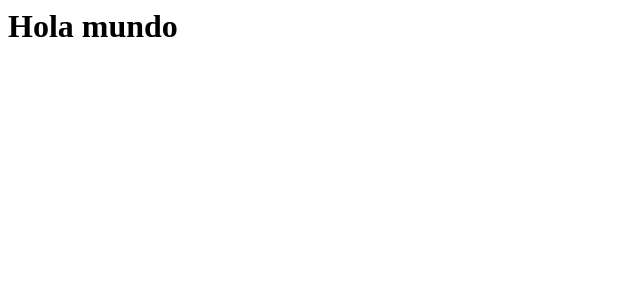
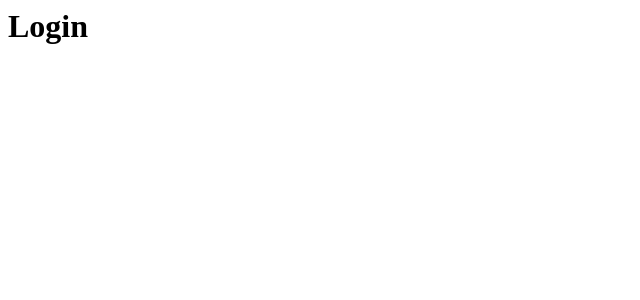
Before and after one commit to edex-13/learn-vocabulary, a React app: page /login in a window 1280 px wide. Shown: the top 300 px of the page, without its empty margins (0-640 px from the left). Built offline with nearby package versions, Linux system fonts and the light colour scheme.

Commit message:
3 basic routes of the application(home , login , register)

```diff
--- a/package.json
+++ b/package.json
@@ -7,6 +7,7 @@
     "react": "^17.0.2",
     "react-dom": "^17.0.2",
     "react-icons": "^4.3.1",
+    "react-router-dom": "^6.2.1",
     "styled-components": "^5.3.3"
   },
   "devDependencies": {
--- a/src/App.jsx
+++ b/src/App.jsx
@@ -1,5 +1,18 @@
 import React from 'react'
+import { BrowserRouter, Routes, Route } from 'react-router-dom'
+
+import { Home } from './pages/Home/index.jsx'
+import { Login } from './pages/Login/index.jsx'
+import { Register } from './pages/Register/index.jsx'
 
 export const App = () => {
-  return <h1>Hola mundo</h1>
+  return (
+    <BrowserRouter>
+      <Routes>
+        <Route path='/' element={<Home />} />
+        <Route path='/login' element={<Login />} />
+        <Route path='/Register' element={<Register />} />
+      </Routes>
+    </BrowserRouter>
+  )
 }
--- /dev/null
+++ b/src/pages/Home/index.jsx
@@ -0,0 +1,5 @@
+import React from 'react'
+
+export const Home = () => {
+  return <h1>Home</h1>
+}
--- /dev/null
+++ b/src/pages/Login/index.jsx
@@ -0,0 +1,5 @@
+import React from 'react'
+
+export const Login = () => {
+  return <h1>Login</h1>
+}
--- /dev/null
+++ b/src/pages/Register/index.jsx
@@ -0,0 +1,5 @@
+import React from 'react'
+
+export const Register = () => {
+  return <h1>Register</h1>
+}
```
Also changed, not shown: 1 other file (tests, documents, lock files or other folders).
